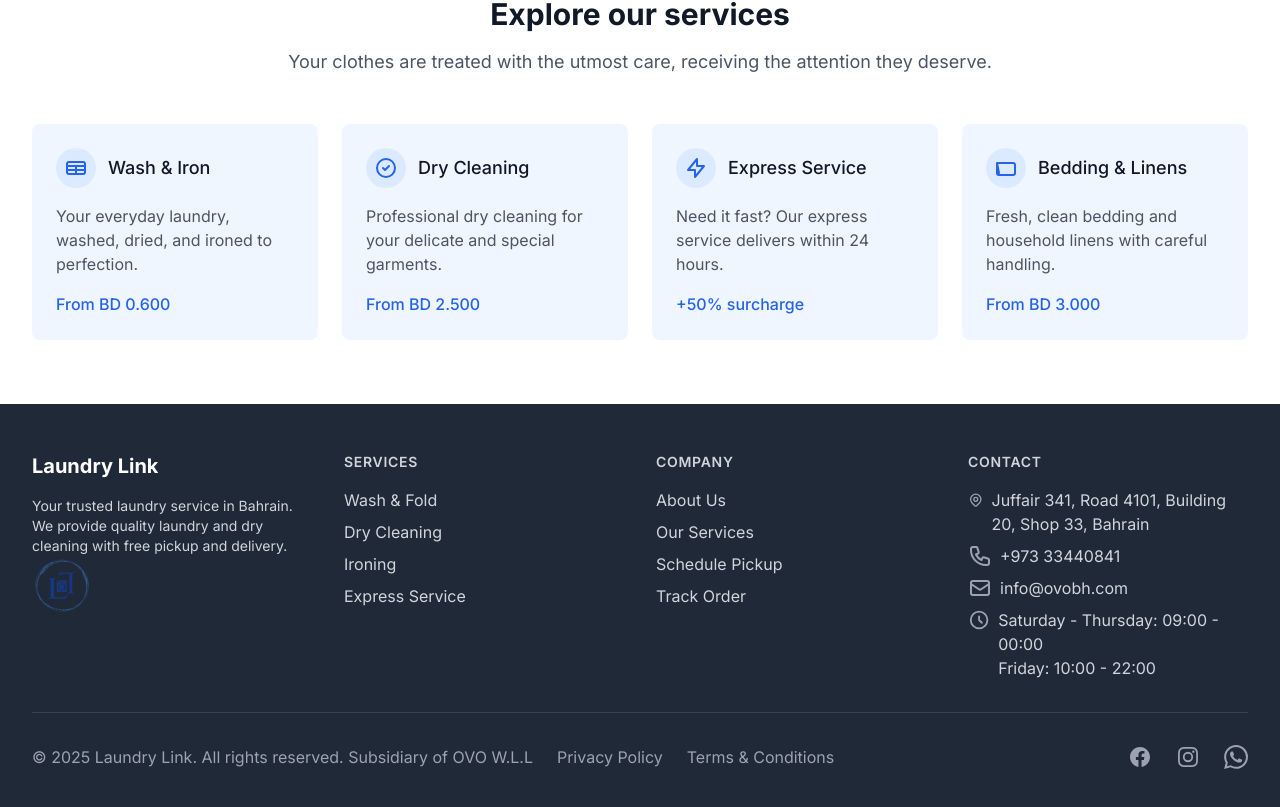
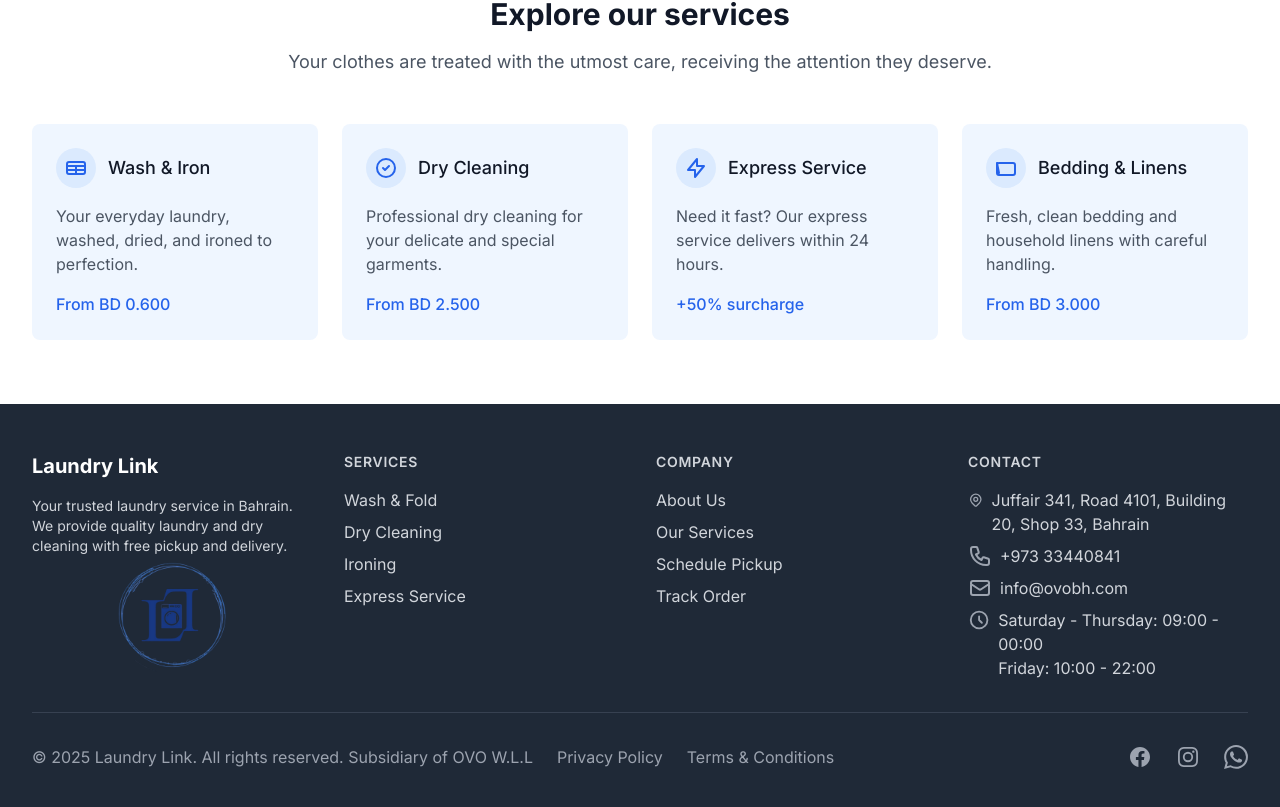
Before and after one commit to Saumeen/laundry-link, a Next.js app: page / in a window 1280 px wide. Shown: the part 1148-1955 px from the top of the page. Built offline with nearby package versions, Linux system fonts and the light colour scheme; no server answers.

Commit message:
chore:logo stling update

```diff
--- a/src/components/ui/footer.tsx
+++ b/src/components/ui/footer.tsx
@@ -17,7 +17,7 @@ export default function Footer() {
               Your trusted laundry service in Bahrain. We provide quality
               laundry and dry cleaning with free pickup and delivery.
             </p>
-            <Logo width={60} height={60} className='mr-2' src='/laundry-link-logo.png' />
+            <Logo width={120} height={120} className='m-auto' src='/laundry-link-logo.png' />
           </div>
 
           <div>
```
